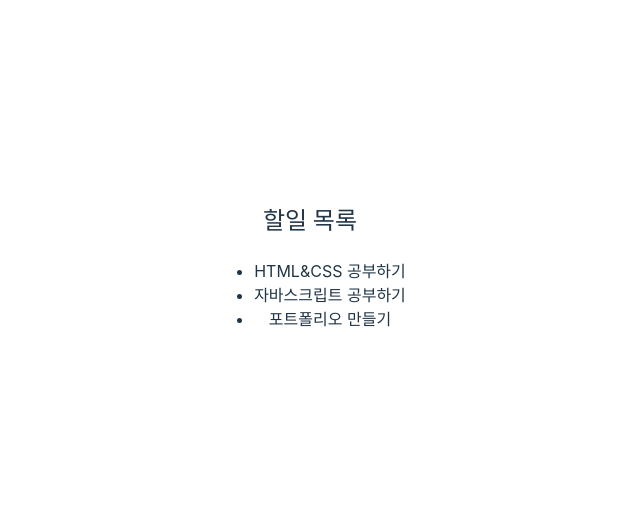
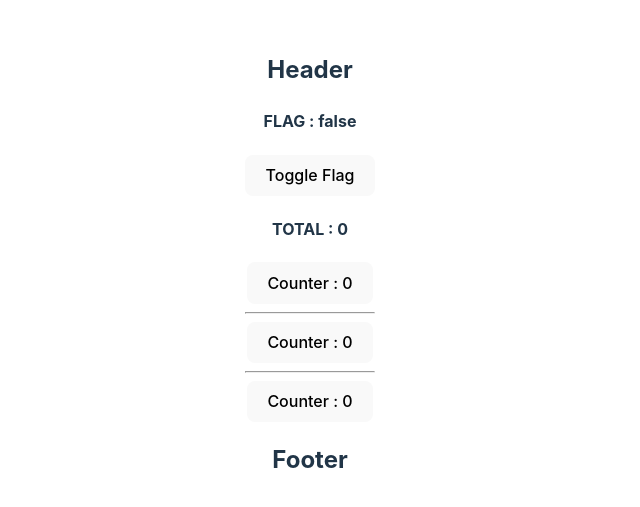
Before and after one commit to yunhyeonji/react-master, a React (Vite) app in the folder learn-react/: page / in a window 1280 px wide. Shown: the part 135-642 px from the top of the page, without its empty margins (330-970 px from the left). Built offline with nearby package versions, Linux system fonts and the light colour scheme.

Commit message:
[241225]소스정리

```diff
--- a/learn-react/src/main.jsx
+++ b/learn-react/src/main.jsx
@@ -1,10 +1,10 @@
 import React from 'react'
 import ReactDOM from 'react-dom/client'
-import App from './AppTodo.jsx'
+import AppCounter from './AppCounter.jsx'
 import './index.css'
 
 ReactDOM.createRoot(document.getElementById('root')).render(
   <React.StrictMode>
-    <App />
+    <AppCounter />
   </React.StrictMode>,
 )
```
